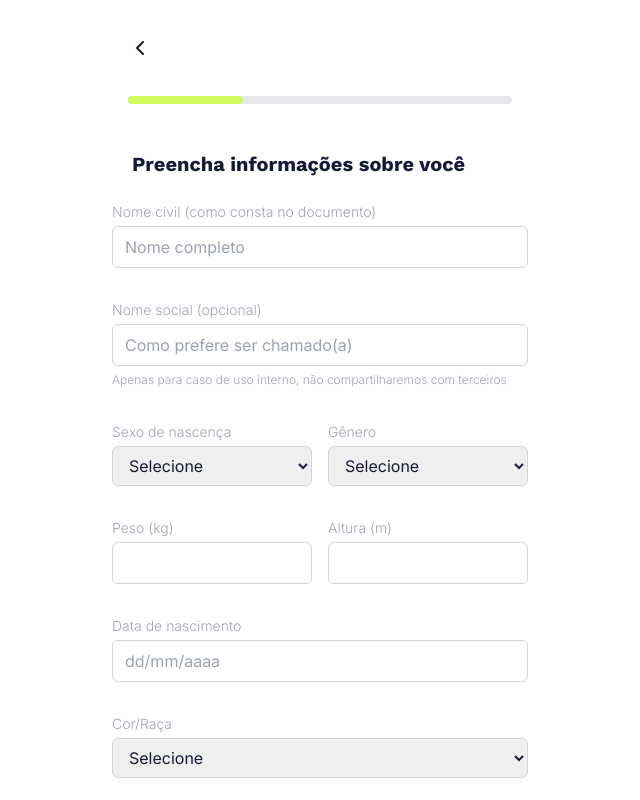
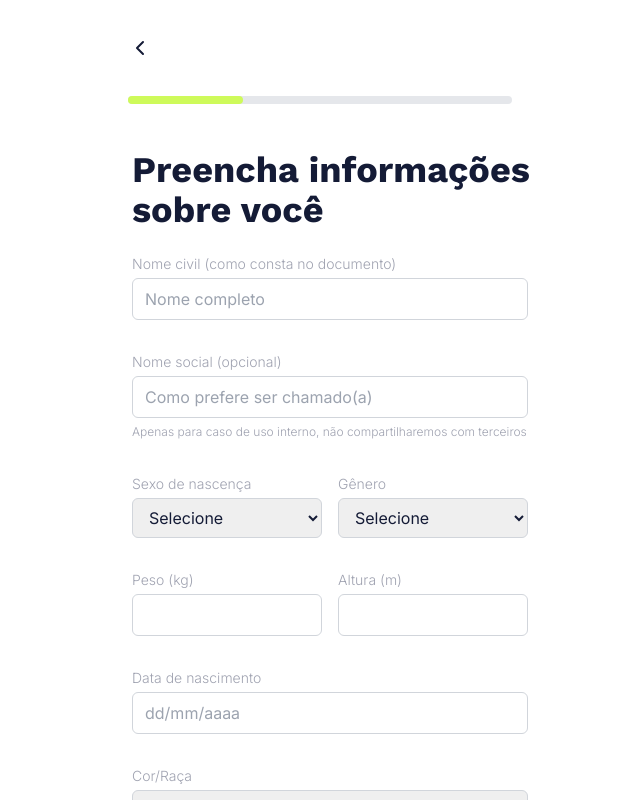
Before and after one commit to datasci4citizens/app-saude, a React app: page /forms-user-1 in a window 1280 px wide. Shown: the whole page, without its empty margins (320-960 px from the left). Built offline with nearby package versions, Linux system fonts and the light colour scheme; the HTML template or start-up script is replaced by a standard one; a web font is replaced by a local one.

Commit message:
Changing the title size and fixing alignment

```diff
--- a/src/pages/UserOnBoarding.tsx
+++ b/src/pages/UserOnBoarding.tsx
@@ -35,12 +35,12 @@ export default function UserOnboarding() {
 
         {/* Form title - updated font and color */}
         <div className="pl-9 mt-[46px] mb-6">
-            <h1 className="text-xl font-bold" style={{ fontFamily: 'Work Sans, sans-serif', color: '#141B36' }}>
+            <h1 className="text-4xl font-bold" style={{ fontFamily: 'Work Sans, sans-serif', color: '#141B36' }}>
               Preencha informações sobre você
             </h1>
         </div>
 
-        <div className="px-4">
+        <div className="pl-9 pr-4">
           <UserInfoForm onSubmit={handleFormSubmit} />
         </div>
       </div>
```
